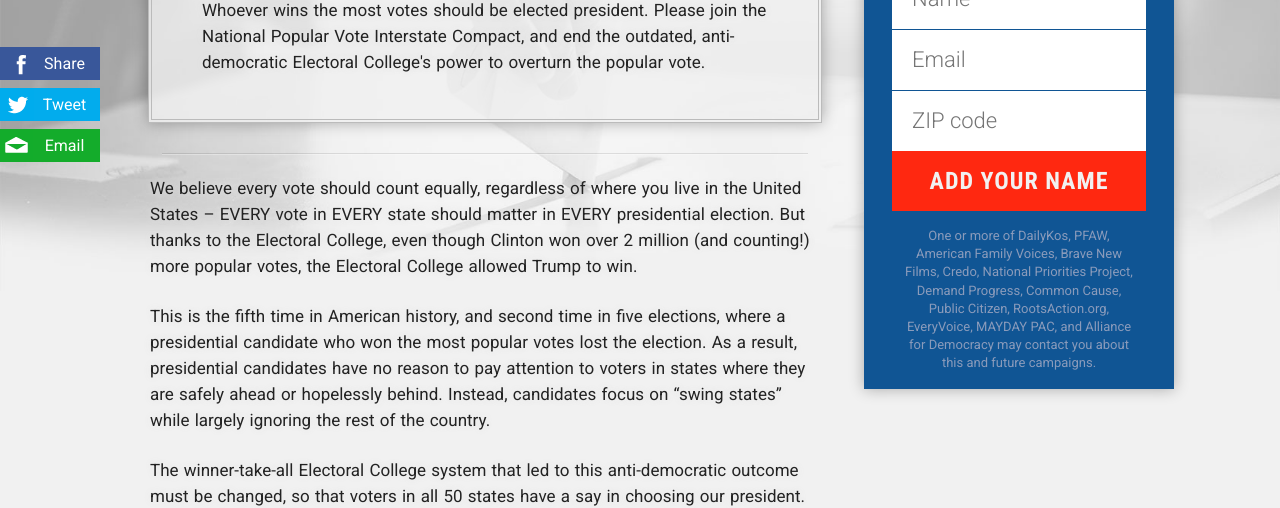
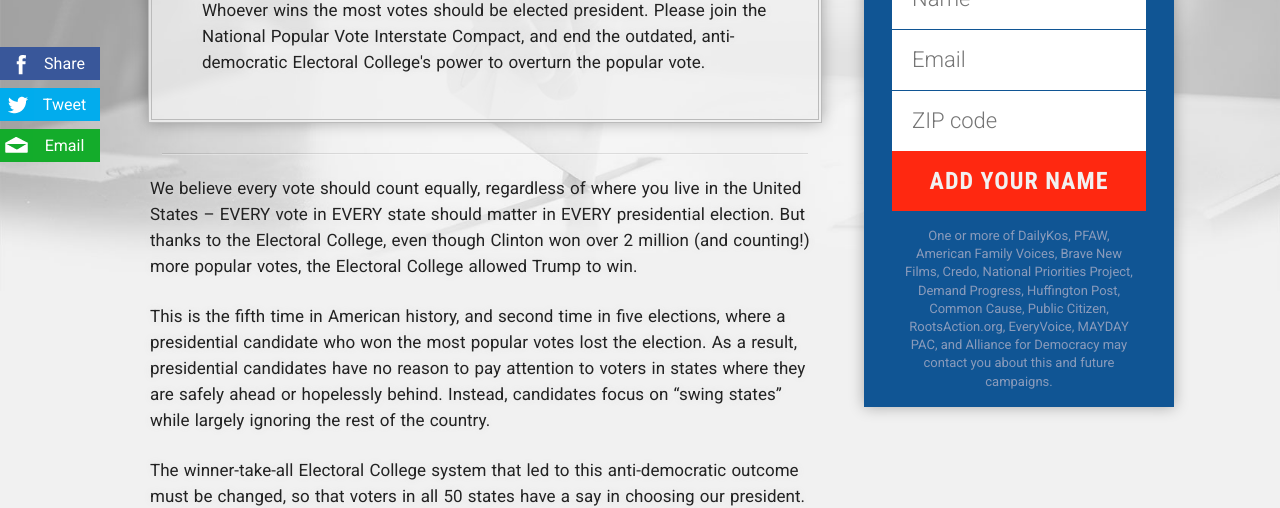
Before and after one commit to demand-progress/fix-the-electoral-college-www, a website built with webpack: page index.html in a window 1280 px wide. Shown: the part 296-804 px from the top of the page. Built offline with nearby package versions, Linux system fonts and the light colour scheme; files whose address does not match are found by name.

Commit message:
Adding Huffington Post

```diff
--- a/index.html
+++ b/index.html
@@ -77,6 +77,7 @@
                             Credo,
                             National Priorities Project,
                             Demand Progress,
+                            Huffington Post,
                             Common Cause,
                             Public Citizen,
                             RootsAction.org,
```
